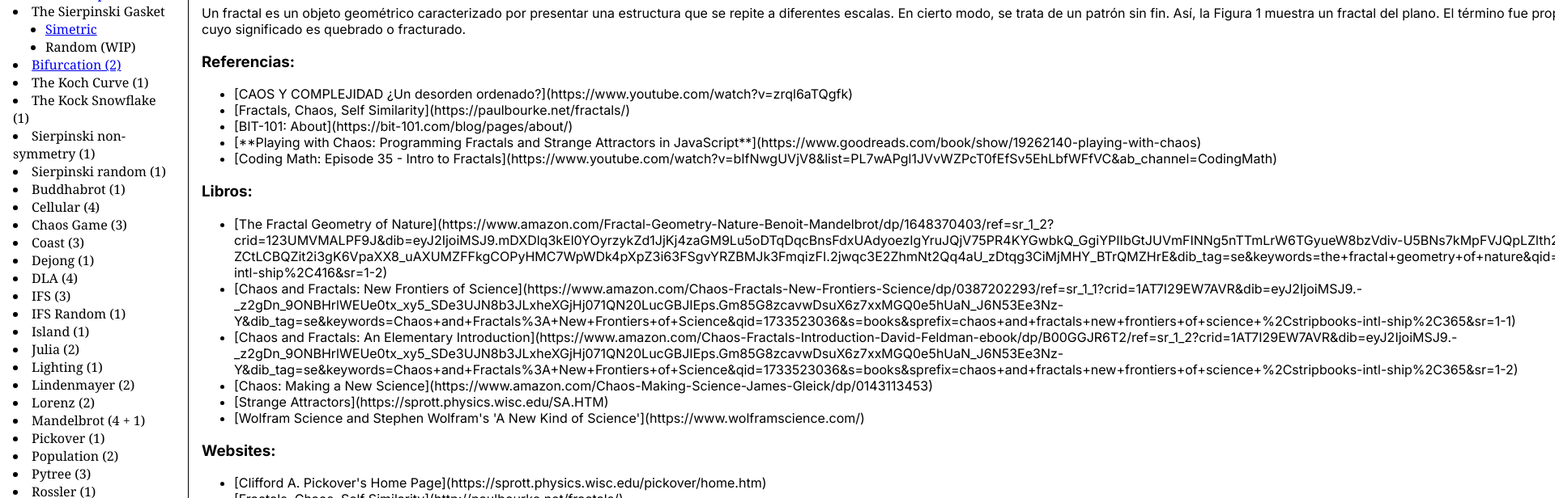
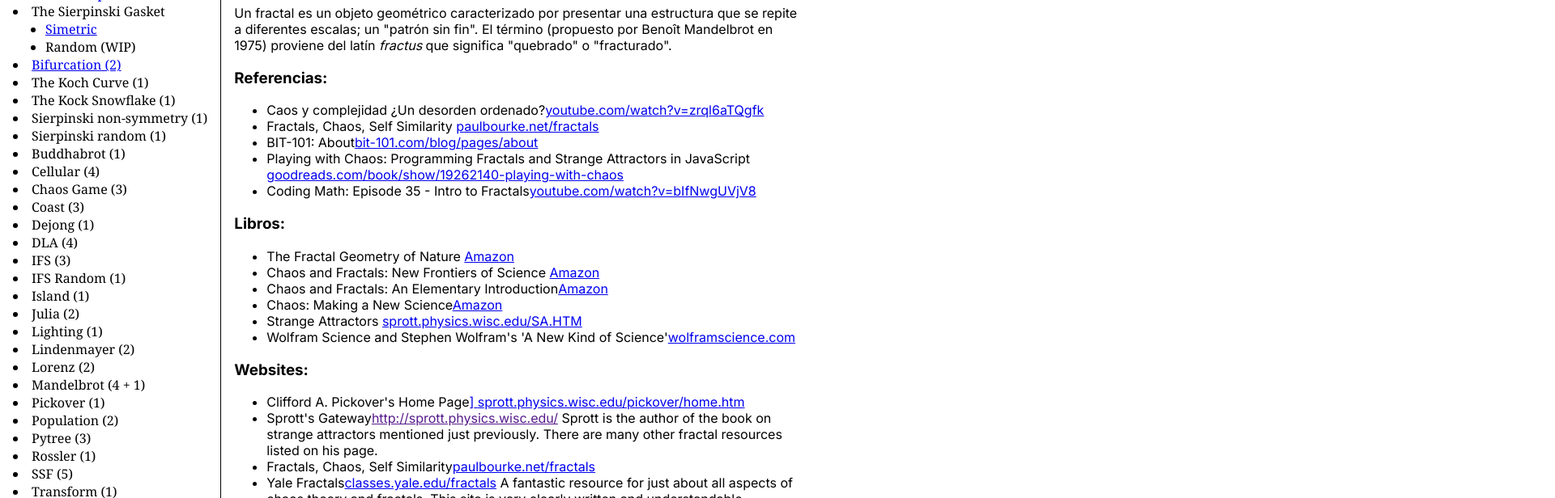
Before and after one commit to Aimanizales/playing-with-chaos, a Next.js app: page /fractal in a window 1280 px wide. Shown: the part 180-796 px from the top of the page at 81% size, 1920 px wide, since content can reach past the window. Built offline with nearby package versions, Linux system fonts and the light colour scheme.

Commit message:
Chore CSS and index updates

```diff
--- a/src/pages/fractal/index.tsx
+++ b/src/pages/fractal/index.tsx
@@ -1,78 +1,138 @@
-import { useEffect, useRef } from 'react';
-
 export default function Page() {
   return (
     <section>
       <h2>¿Qué es un fractal?</h2>
       <p>
         Un fractal es un objeto geométrico caracterizado por presentar una
-        estructura que se repite a diferentes escalas. En cierto modo, se trata
-        de un patrón sin fin. Así, la Figura 1 muestra un fractal del plano. El
-        término fue propuesto por Benoît Mandelbrot en 1975. Proviene del latín
-        fractus, cuyo significado es quebrado o fracturado.
+        estructura que se repite a diferentes escalas; un "patrón sin fin". El
+        término (propuesto por Benoît Mandelbrot en 1975) proviene del latín{' '}
+        <i>fractus</i> que significa "quebrado" o "fracturado".
       </p>
       <h3>Referencias:</h3>
       <ul>
         <li>
-          [CAOS Y COMPLEJIDAD ¿Un desorden
-          ordenado?](https://www.youtube.com/watch?v=zrql6aTQgfk)
+          Caos y complejidad ¿Un desorden ordenado?
+          <a href="https://www.youtube.com/watch?v=zrql6aTQgfk" target="_blank">
+            youtube.com/watch?v=zrql6aTQgfk
+          </a>
         </li>
         <li>
-          [Fractals, Chaos, Self Similarity](https://paulbourke.net/fractals/)
-        </li>
-        <li>[BIT-101: About](https://bit-101.com/blog/pages/about/)</li>
-        <li>
-          [**Playing with Chaos: Programming Fractals and Strange Attractors in
-          JavaScript**](https://www.goodreads.com/book/show/19262140-playing-with-chaos)
+          Fractals, Chaos, Self Similarity{' '}
+          <a href="https://paulbourke.net/fractals/" target="_blank">
+            paulbourke.net/fractals
+          </a>
         </li>
         <li>
-          [Coding Math: Episode 35 - Intro to
-          Fractals](https://www.youtube.com/watch?v=bIfNwgUVjV8&list=PL7wAPgl1JVvWZPcT0fEfSv5EhLbfWFfVC&ab_channel=CodingMath)
+          BIT-101: About
+          <a href="https://bit-101.com/blog/pages/about/" target="_blank">
+            bit-101.com/blog/pages/about
+          </a>
+        </li>
+        <li>
+          Playing with Chaos: Programming Fractals and Strange Attractors in
+          JavaScript{' '}
+          <a
+            href="https://www.goodreads.com/book/show/19262140-playing-with-chaos"
+            target="_blank"
+          >
+            goodreads.com/book/show/19262140-playing-with-chaos
+          </a>
+        </li>
+        <li>
+          Coding Math: Episode 35 - Intro to Fractals
+          <a
+            href="https://www.youtube.com/watch?v=bIfNwgUVjV8&list=PL7wAPgl1JVvWZPcT0fEfSv5EhLbfWFfVC&ab_channel=CodingMath"
+            target="_blank"
+          >
+            youtube.com/watch?v=bIfNwgUVjV8
+          </a>
         </li>
       </ul>
       <h3>Libros:</h3>
       <ul>
         <li>
-          [The Fractal Geometry of
-          Nature](https://www.amazon.com/Fractal-Geometry-Nature-Benoit-Mandelbrot/dp/1648370403/ref=sr_1_2?crid=123UMVMALPF9J&dib=eyJ2IjoiMSJ9.mDXDlq3kEl0YOyrzykZd1JjKj4zaGM9Lu5oDTqDqcBnsFdxUAdyoezIgYruJQjV75PR4KYGwbkQ_GgiYPIIbGtJUVmFINNg5nTTmLrW6TGyueW8bzVdiv-U5BNs7kMpFVJQpLZlth251sNdwA9xBMG5NjT6Pjg0N-ZCtLCBQZit2i3gK6VpaXX8_uAXUMZFFkgCOPyHMC7WpWDk4pXpZ3i63FSgvYRZBMJk3FmqizFI.2jwqc3E2ZhmNt2Qq4aU_zDtqg3CiMjMHY_BTrQMZHrE&dib_tag=se&keywords=the+fractal+geometry+of+nature&qid=1733522970&s=books&sprefix=The+Fractal+geo%2Cstripbooks-intl-ship%2C416&sr=1-2)
+          The Fractal Geometry of Nature{' '}
+          <a
+            href="https://www.amazon.com/Fractal-Geometry-Nature-Benoit-Mandelbrot/dp/1648370403/ref=sr_1_2?crid=123UMVMALPF9J&dib=eyJ2IjoiMSJ9.mDXDlq3kEl0YOyrzykZd1JjKj4zaGM9Lu5oDTqDqcBnsFdxUAdyoezIgYruJQjV75PR4KYGwbkQ_GgiYPIIbGtJUVmFINNg5nTTmLrW6TGyueW8bzVdiv-U5BNs7kMpFVJQpLZlth251sNdwA9xBMG5NjT6Pjg0N-ZCtLCBQZit2i3gK6VpaXX8_uAXUMZFFkgCOPyHMC7WpWDk4pXpZ3i63FSgvYRZBMJk3FmqizFI.2jwqc3E2ZhmNt2Qq4aU_zDtqg3CiMjMHY_BTrQMZHrE&dib_tag=se&keywords=the+fractal+geometry+of+nature&qid=1733522970&s=books&sprefix=The+Fractal+geo%2Cstripbooks-intl-ship%2C416&sr=1-2"
+            target="_blank"
+          >
+            Amazon
+          </a>
         </li>
         <li>
-          [Chaos and Fractals: New Frontiers of
-          Science](https://www.amazon.com/Chaos-Fractals-New-Frontiers-Science/dp/0387202293/ref=sr_1_1?crid=1AT7I29EW7AVR&dib=eyJ2IjoiMSJ9.-_z2gDn_9ONBHrlWEUe0tx_xy5_SDe3UJN8b3JLxheXGjHj071QN20LucGBJIEps.Gm85G8zcavwDsuX6z7xxMGQ0e5hUaN_J6N53Ee3Nz-Y&dib_tag=se&keywords=Chaos+and+Fractals%3A+New+Frontiers+of+Science&qid=1733523036&s=books&sprefix=chaos+and+fractals+new+frontiers+of+science+%2Cstripbooks-intl-ship%2C365&sr=1-1)
+          Chaos and Fractals: New Frontiers of Science{' '}
+          <a
+            href="https://www.amazon.com/Chaos-Fractals-New-Frontiers-Science/dp/0387202293/ref=sr_1_1?crid=1AT7I29EW7AVR&dib=eyJ2IjoiMSJ9.-_z2gDn_9ONBHrlWEUe0tx_xy5_SDe3UJN8b3JLxheXGjHj071QN20LucGBJIEps.Gm85G8zcavwDsuX6z7xxMGQ0e5hUaN_J6N53Ee3Nz-Y&dib_tag=se&keywords=Chaos+and+Fractals%3A+New+Frontiers+of+Science&qid=1733523036&s=books&sprefix=chaos+and+fractals+new+frontiers+of+science+%2Cstripbooks-intl-ship%2C365&sr=1-1"
+            target="_blank"
+          >
+            Amazon
+          </a>
         </li>
         <li>
-          [Chaos and Fractals: An Elementary
-          Introduction](https://www.amazon.com/Chaos-Fractals-Introduction-David-Feldman-ebook/dp/B00GGJR6T2/ref=sr_1_2?crid=1AT7I29EW7AVR&dib=eyJ2IjoiMSJ9.-_z2gDn_9ONBHrlWEUe0tx_xy5_SDe3UJN8b3JLxheXGjHj071QN20LucGBJIEps.Gm85G8zcavwDsuX6z7xxMGQ0e5hUaN_J6N53Ee3Nz-Y&dib_tag=se&keywords=Chaos+and+Fractals%3A+New+Frontiers+of+Science&qid=1733523036&s=books&sprefix=chaos+and+fractals+new+frontiers+of+science+%2Cstripbooks-intl-ship%2C365&sr=1-2)
+          Chaos and Fractals: An Elementary Introduction
+          <a
+            href="https://www.amazon.com/Chaos-Fractals-Introduction-David-Feldman-ebook/dp/B00GGJR6T2/ref=sr_1_2?crid=1AT7I29EW7AVR&dib=eyJ2IjoiMSJ9.-_z2gDn_9ONBHrlWEUe0tx_xy5_SDe3UJN8b3JLxheXGjHj071QN20LucGBJIEps.Gm85G8zcavwDsuX6z7xxMGQ0e5hUaN_J6N53Ee3Nz-Y&dib_tag=se&keywords=Chaos+and+Fractals%3A+New+Frontiers+of+Science&qid=1733523036&s=books&sprefix=chaos+and+fractals+new+frontiers+of+science+%2Cstripbooks-intl-ship%2C365&sr=1-2"
+            target="_blank"
+          >
+            Amazon
+          </a>
         </li>
         <li>
-          [Chaos: Making a New
-          Science](https://www.amazon.com/Chaos-Making-Science-James-Gleick/dp/0143113453)
+          Chaos: Making a New Science
+          <a
+            href="https://www.amazon.com/Chaos-Making-Science-James-Gleick/dp/0143113453"
+            target="_blank"
+          >
+            Amazon
+          </a>
         </li>
-        <li>[Strange Attractors](https://sprott.physics.wisc.edu/SA.HTM)</li>
         <li>
-          [Wolfram Science and Stephen Wolfram's 'A New Kind of
-          Science'](https://www.wolframscience.com/)
+          Strange Attractors{' '}
+          <a href="https://sprott.physics.wisc.edu/SA.HTM" target="_blank">
+            sprott.physics.wisc.edu/SA.HTM
+          </a>
+        </li>
+        <li>
+          Wolfram Science and Stephen Wolfram's 'A New Kind of Science'
+          <a href="https://www.wolframscience.com/" target="_blank">
+            wolframscience.com
+          </a>
         </li>
       </ul>
       <h3>Websites:</h3>
       <ul>
         <li>
-          [Clifford A. Pickover's Home
-          Page](https://sprott.physics.wisc.edu/pickover/home.htm)
+          Clifford A. Pickover's Home Page
+          <a
+            href="https://sprott.physics.wisc.edu/pickover/home.htm"
+            target="_blank"
+          >
+            ]{'  '}
+            sprott.physics.wisc.edu/pickover/home.htm
+          </a>
         </li>
         <li>
-          [Fractals, Chaos, Self Similarity](http://paulbourke.net/fractals/)
+          Sprott's Gateway
+          <a href="" target="_blank">
+            http://sprott.physics.wisc.edu/
+          </a>{' '}
+          Sprott is the author of the book on strange attractors mentioned just
+          previously. There are many other fractal resources listed on his page.
         </li>
         <li>
-          [Sprott's Gateway](http://sprott.physics.wisc.edu/) Sprott is the
-          author of the book on strange attractors mentioned just previously.
-          There are many other fractal resources listed on his page.
+          Fractals, Chaos, Self Similarity
+          <a href="http://paulbourke.net/fractals/" target="_blank">
+            paulbourke.net/fractals
+          </a>
         </li>
+
         <li>
-          [](http://classes.yale.edu/fractals/) A fantastic resource for just
-          about all aspects of chaos theory and fractals. This site is very
-          clearly written and understandable. I found myself coming back to it
-          again and again while writing this book.
+          Yale Fractals
+          <a href="http://classes.yale.edu/fractals/" target="_blank">
+            classes.yale.edu/fractals
+          </a>{' '}
+          A fantastic resource for just about all aspects of chaos theory and
+          fractals. This site is very clearly written and understandable.
         </li>
       </ul>
     </section>
--- a/src/pages/index.tsx
+++ b/src/pages/index.tsx
@@ -12,14 +12,12 @@ export default function Page() {
         </a>{' '}
         de Keith Peters.
       </p>
-      <p>
       <h3>Objetivos principales:</h3>
       <ol>
         <li>Migrar y optimizar los ejercicios originales a ES6+.</li>
         <li>Comprender y aplicar la arquitectura de React/NextJS.</li>
         <li>Implementar Typescript.</li>
       </ol>
-      </p>
     </>
   );
 }
--- a/src/styles/index.css
+++ b/src/styles/index.css
@@ -54,3 +54,7 @@ main {
 canvas {
   border: thin solid #ddd;
 }
+
+section {
+  max-width: 700px;
+}
```
Lines whose indentation alone changed are shown as unchanged.
